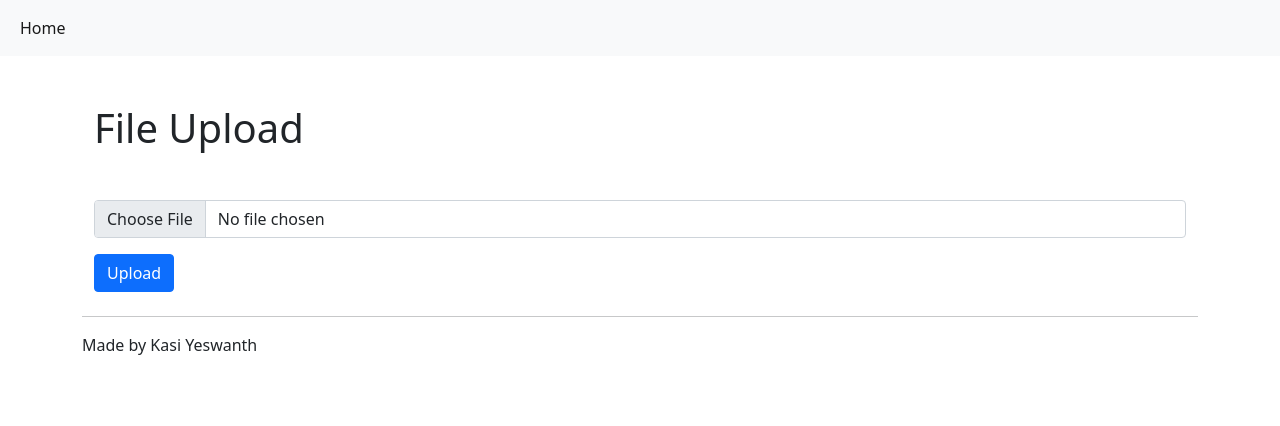
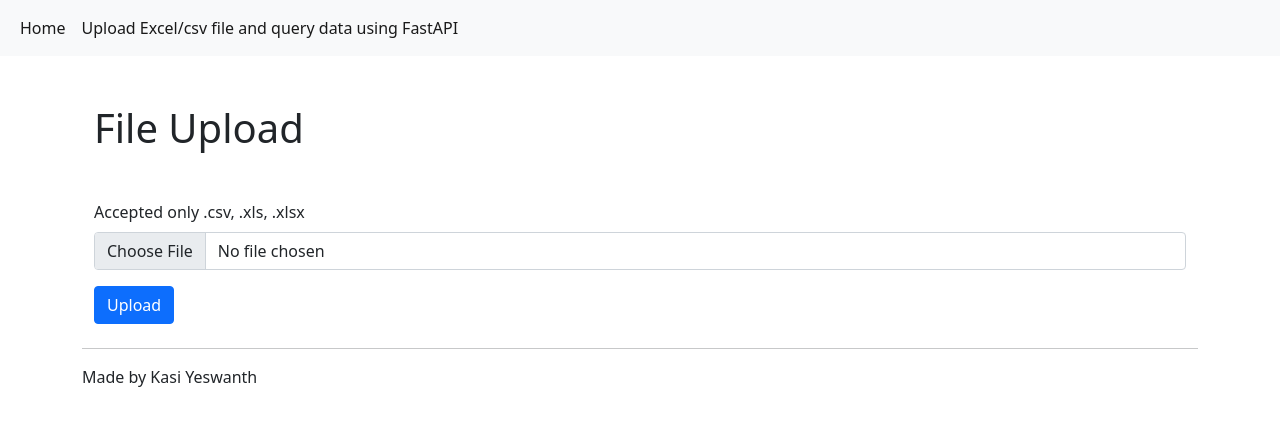
Before and after one commit to yashram96/FastAPI_FileUpload_Display-and-filter-dataframe, a FastAPI app: page / in a window 1280 px wide. Shown: the top 426 px of the page. Run offline with FastAPI, Linux system fonts and the light colour scheme.

Commit message:
Added comments

```diff
--- a/main.py
+++ b/main.py
@@ -10,58 +10,59 @@ from typing import Optional
 
 app = FastAPI()
 
+# Add static files such as css and js
 app.mount("/static", StaticFiles(directory="static"), name="static")
 
 
 templates = Jinja2Templates(directory="templates")
 
 
+# To get unique file name which is uploaded
 def get_unique_filename(filename):
     timestamp = datetime.datetime.now().strftime("%Y%m%d%H%M%S")
     basename, extension = os.path.splitext(filename)
     return f"{basename}_{timestamp}{extension}"
 
+# Home Endpoint
 @app.get("/", response_class=HTMLResponse)
 async def home(request: Request):
     return templates.TemplateResponse("index.html", {"request": request})
 
 
+# To upload file endpoint
 @app.post("/uploadfile", response_class=HTMLResponse)
 async def UploadFile(request: Request, file: UploadFile = File(...)):
 
 
     media_folder = os.path.join(os.getcwd(), 'media')
+
+    # Creates media folder in root directory if not exists
     if not os.path.exists(media_folder):
         os.makedirs(media_folder)
+
+    # Generates unique file name
     unique_filename = get_unique_filename(file.filename)
     file_path = os.path.join(media_folder, unique_filename)
 
     with open(file_path, "wb") as buffer:
         buffer.write(await file.read())
 
-
-    return RedirectResponse(url="/dataframe/" + unique_filename)
+    # redirect success page
+    return RedirectResponse(url="/upload_success/" + unique_filename)
 
 
-@app.post("/dataframe/{filename}")
+# Upload success page
+@app.post("/upload_success/{filename}")
 async def create_upload_file(request: Request , filename :str):
-    # print(filename)
-    file_location = f"media/{filename}"
-    file_path = f"media/{filename}"
-    file_extension = filename.split(".")[-1]
 
-    if file_extension == 'csv':
-        df = pd.read_csv(file_path)
-    elif file_extension in ['xls', 'xlsx']:
-        df = pd.read_excel(file_path)
-    else:
-        return "Invalid file format"
-
-    return templates.TemplateResponse("upload_success.html", {"request": request, "dataframe": df,"file_name" : filename})
+    return templates.TemplateResponse("upload_success.html", {"request": request,"file_name" : filename})
 
 
+# To show the file data
 @app.get("/showdataframe/{file_name}")
 async def show_dataframe(request: Request , file_name : str , page: Optional[int] = 1,search_term: Optional[str] = None, column_select: Optional[str] = None):
+
+    # Check and read file type and data into pandas dataframe
     file_extension = file_name.split(".")[-1]
 
     if file_extension == 'csv':
@@ -75,20 +76,22 @@ async def show_dataframe(request: Request , file_name : str , page: Optional[int
 
     selected_column_name = column_select
 
-    print(selected_column_name)
-    print(search_term)
-
+    # Null values are isplayed as nan in frontend . if the user search using nan this converts into null values
     if search_term == "nan":
         search_term = None
 
+    # Check the filtered search values and filter the dataframe
     if selected_column_name is not None and selected_column_name != 'Select column to search' and search_term is not None:
         data = data[data[selected_column_name].astype(str) == search_term]
 
-    page = int(request.query_params.get("page", default=1))
+    # Calculates the Pagination values
+    # page = int(request.query_params.get("page", default=1))
     per_page = 50
     num_pages = int(data.shape[0] / per_page) + 1
     start_idx = (page - 1) * per_page
     end_idx = start_idx + per_page
+
+    # Final dataframe
     rows = data.iloc[start_idx:end_idx].to_dict(orient="records")
 
     if num_pages <= 7:
--- a/templates/base.html
+++ b/templates/base.html
@@ -14,6 +14,7 @@
               <div class="collapse navbar-collapse" id="navbarNavAltMarkup">
                 <div class="navbar-nav">
                   <a class="nav-link active" aria-current="page" href="/">Home</a>
+                  <a class="nav-link active m-0 " aria-current="page" href="/">Upload Excel/csv file and query data using FastAPI</a>
                 </div>
               </div>
             </div>
--- a/templates/index.html
+++ b/templates/index.html
@@ -3,6 +3,7 @@
 {% block content %}
 <div class="container">
     <h1 class="my-5">File Upload</h1>
+    <p class="my-2">Accepted only .csv, .xls, .xlsx</p>
     <form method="POST" enctype="multipart/form-data" action="{{ url_for('UploadFile') }}">
         <div class="mb-3">
             <input class="form-control" type="file" name="file" accept=".csv, .xls, .xlsx" required>
```
Also changed, not shown: 1 other file.
